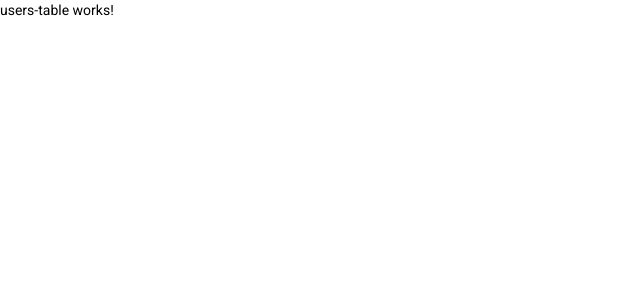
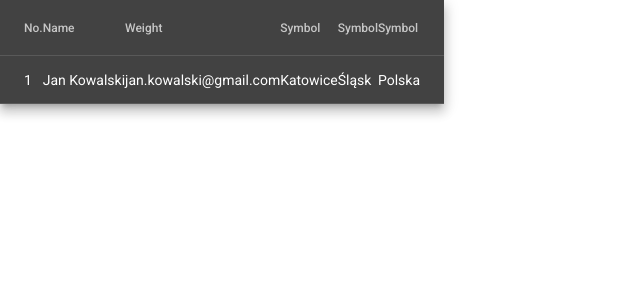
Before and after one commit to Szwajowy/swift-recrutation, an Angular app: page / in a window 1280 px wide. Shown: the top 300 px of the page, without its empty margins (0-640 px from the left). Built offline with nearby package versions, Linux system fonts and the light colour scheme.

Commit message:
Add table component

```diff
--- a/src/app/users/users-table/users-table.component.html
+++ b/src/app/users/users-table/users-table.component.html
@@ -1 +1,40 @@
-<p>users-table works!</p>
+<table mat-table [dataSource]="dataSource" class="mat-elevation-z8 demo-table">
+  <!-- ID Column -->
+  <ng-container matColumnDef="id">
+    <th mat-header-cell *matHeaderCellDef>No.</th>
+    <td mat-cell *matCellDef="let element">{{ element.id }}</td>
+  </ng-container>
+
+  <!-- Name Column -->
+  <ng-container matColumnDef="name">
+    <th mat-header-cell *matHeaderCellDef>Name</th>
+    <td mat-cell *matCellDef="let element">{{ element.name }}</td>
+  </ng-container>
+
+  <!-- Email Column -->
+  <ng-container matColumnDef="email">
+    <th mat-header-cell *matHeaderCellDef>Weight</th>
+    <td mat-cell *matCellDef="let element">{{ element.email }}</td>
+  </ng-container>
+
+  <!-- City Column -->
+  <ng-container matColumnDef="city">
+    <th mat-header-cell *matHeaderCellDef>Symbol</th>
+    <td mat-cell *matCellDef="let element">{{ element.city }}</td>
+  </ng-container>
+
+  <!-- Region Column -->
+  <ng-container matColumnDef="region">
+    <th mat-header-cell *matHeaderCellDef>Symbol</th>
+    <td mat-cell *matCellDef="let element">{{ element.region }}</td>
+  </ng-container>
+
+  <!-- Country Column -->
+  <ng-container matColumnDef="country">
+    <th mat-header-cell *matHeaderCellDef>Symbol</th>
+    <td mat-cell *matCellDef="let element">{{ element.country }}</td>
+  </ng-container>
+
+  <tr mat-header-row *matHeaderRowDef="displayedColumns"></tr>
+  <tr mat-row *matRowDef="let row; columns: displayedColumns"></tr>
+</table>
--- a/src/app/users/users-table/users-table.component.ts
+++ b/src/app/users/users-table/users-table.component.ts
@@ -3,13 +3,29 @@ import { Component, OnInit } from '@angular/core';
 @Component({
   selector: 'app-users-table',
   templateUrl: './users-table.component.html',
-  styleUrls: ['./users-table.component.scss']
+  styleUrls: ['./users-table.component.scss'],
 })
 export class UsersTableComponent implements OnInit {
+  displayedColumns: string[] = [
+    'id',
+    'name',
+    'email',
+    'city',
+    'region',
+    'country',
+  ];
+  dataSource = [
+    {
+      id: 1,
+      name: 'Jan Kowalski',
+      email: 'jan.kowalski@gmail.com',
+      city: 'Katowice',
+      region: 'Śląsk',
+      country: 'Polska',
+    },
+  ];
 
-  constructor() { }
+  constructor() {}
 
-  ngOnInit(): void {
-  }
-
+  ngOnInit(): void {}
 }
--- a/src/app/users/users.module.ts
+++ b/src/app/users/users.module.ts
@@ -1,10 +1,12 @@
 import { NgModule } from '@angular/core';
 import { CommonModule } from '@angular/common';
+import { MatTableModule } from '@angular/material/table';
+
 import { UsersTableComponent } from './users-table/users-table.component';
 
 @NgModule({
   declarations: [UsersTableComponent],
-  imports: [CommonModule],
+  imports: [CommonModule, MatTableModule],
   exports: [UsersTableComponent],
 })
 export class UsersModule {}
```
